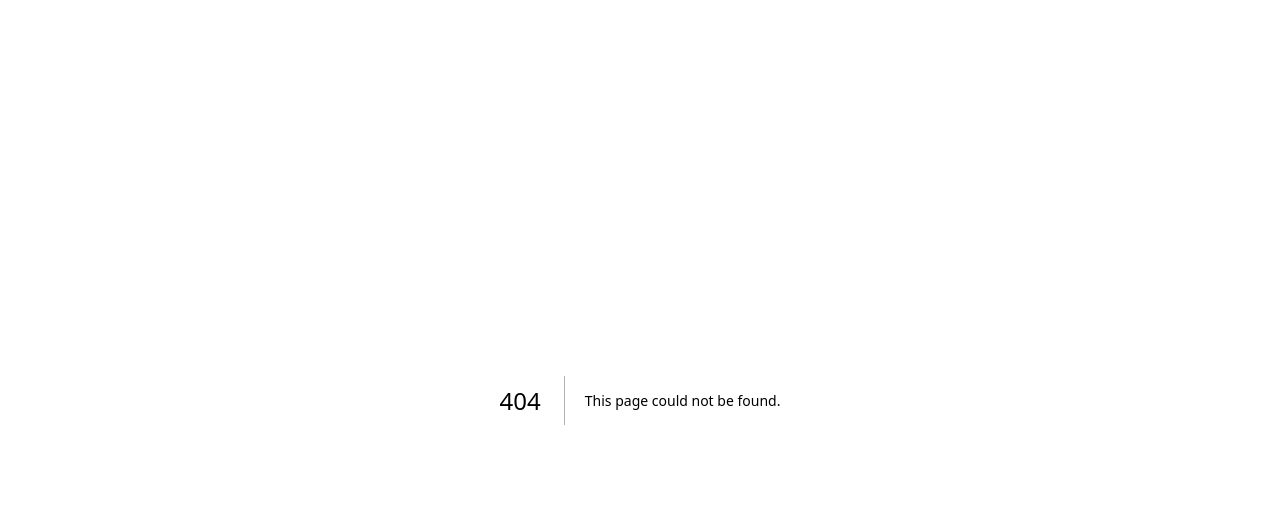
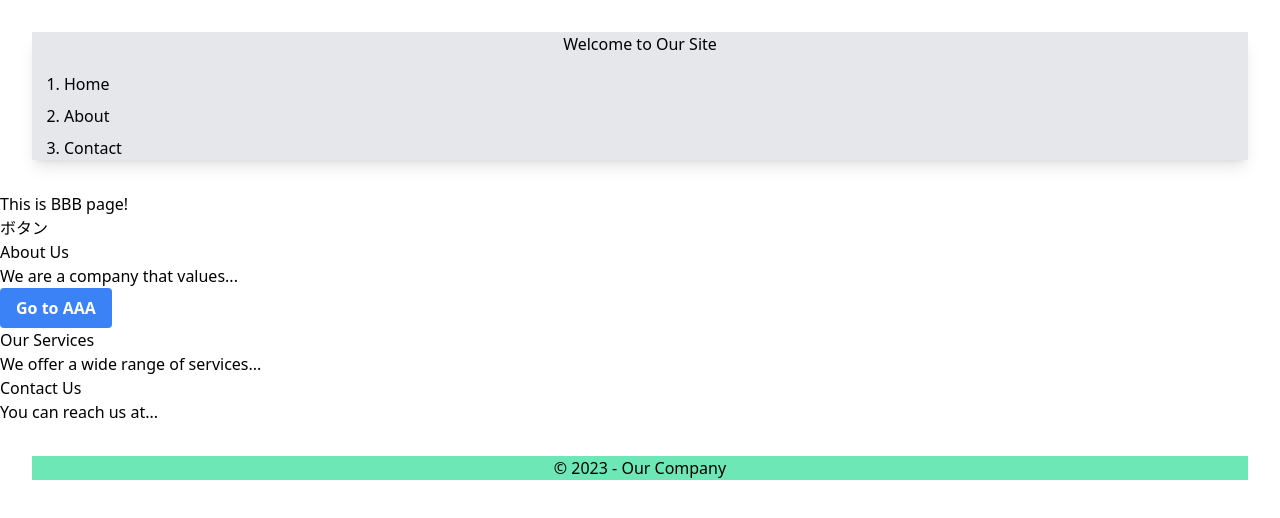
Before and after one commit to ccbc7/study-react2, a Next.js app: page /BBB in a window 1280 px wide. Before the commit this address had no page. Shown: the top 518 px of the page. Built offline with nearby package versions, Linux system fonts and the light colour scheme.

Commit message:
🏗️ 絶対パスでインポートをする練習

```diff
--- /dev/null
+++ b/src/pages/BBB.jsx
@@ -0,0 +1,34 @@
+import React from "react";
+import { Header } from "../components/Header";
+import { Footer } from "../components/Footer";
+import { Headline } from "../components/Headline";
+import Link from "next/link"
+
+export default function SampleHTML() {
+  return (
+    <>
+      <Header/>
+      <main>
+        <Headline title="BBB" />
+        <section>
+          <h2>About Us</h2>
+          <p>We are a company that values...</p>
+          <Link href="/AAA">
+            <button class="bg-blue-500 hover:bg-blue-700 text-white font-bold py-2 px-4 rounded">
+              Go to AAA
+            </button>
+          </Link>
+        </section>
+        <section>
+          <h2>Our Services</h2>
+          <p>We offer a wide range of services...</p>
+        </section>
+        <section>
+          <h2>Contact Us</h2>
+          <p>You can reach us at...</p>
+        </section>
+      </main>
+      <Footer/>
+    </>
+  );
+}
--- /dev/null
+++ b/src/pages/map.jsx
@@ -0,0 +1,33 @@
+const articles = [
+  {
+    title: "記事１",
+    content: "こんにちはこんにちはこんにちはこんにちはこんにちはこんにちはこんにちはこんにちは",
+    other: "おまけ"
+  },
+  {
+    title: "記事２",
+    content: "こんにちはこんにちはこんにちはこんにちはこんにちはこんにちはこんにちはこんにちは"
+  },
+  {
+    title: "記事３",
+    content: "おはようおはようおはようおはようおはようおはようおはようおはようおはようおはよう"
+  },
+  {
+    title: "記事４",
+    content: "ありがとうありがとうありがとうありがとうありがとうありがとうありがとうありがとう"
+  }
+]
+
+export default function Articles() {
+  return (
+    <>
+      {articles.map((article, index) => (
+        <section key={index}>
+          <h2>{article.title}</h2>
+          <p>{article.content}</p>
+          <p>{article.other}</p>
+        </section>
+      ))}
+    </>
+  );
+}
--- a/src/styles/globals.css
+++ b/src/styles/globals.css
@@ -16,7 +16,7 @@
   }
 }
 
-body {
+/* body {
   color: rgb(var(--foreground-rgb));
   background: linear-gradient(
       to bottom,
@@ -24,4 +24,4 @@ body {
       rgb(var(--background-end-rgb))
     )
     rgb(var(--background-start-rgb));
-}
+} */
```
Also changed, not shown: src/pages/AAA.jsx (+6 -4 lines).
